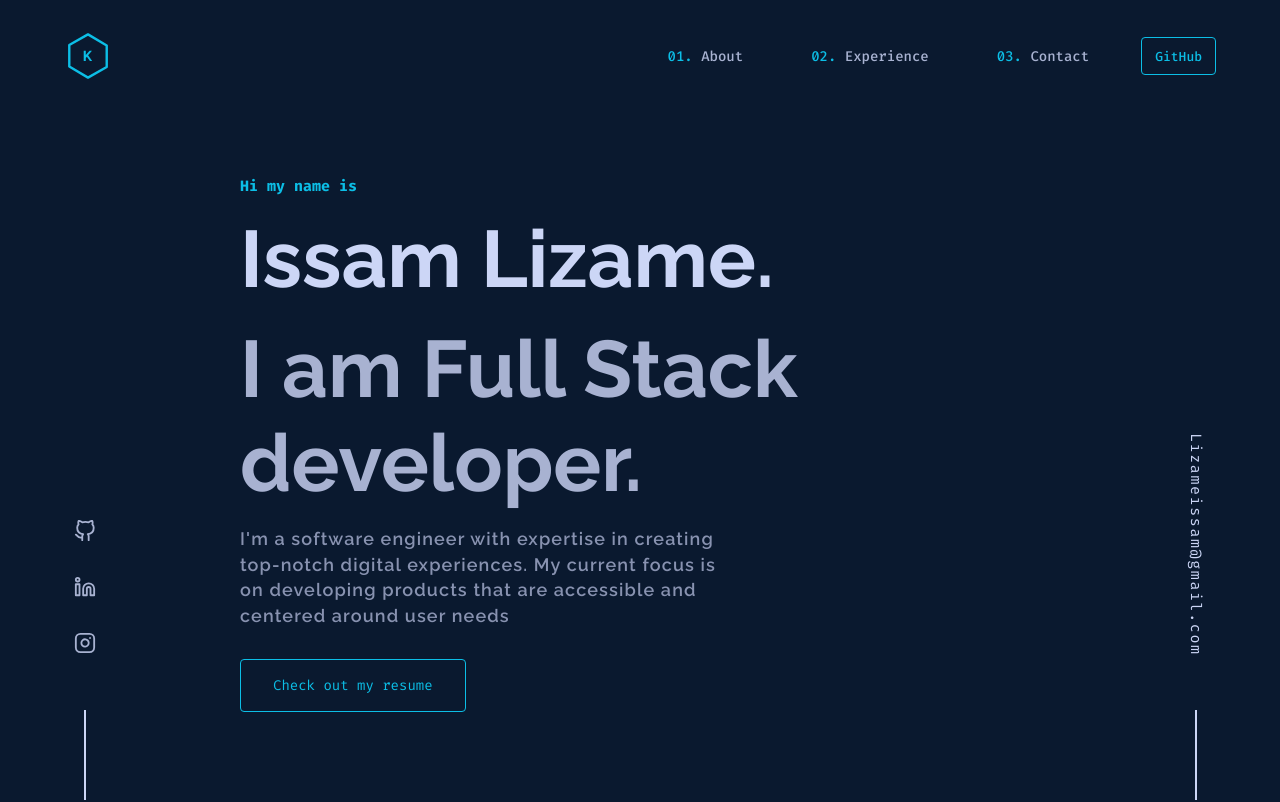
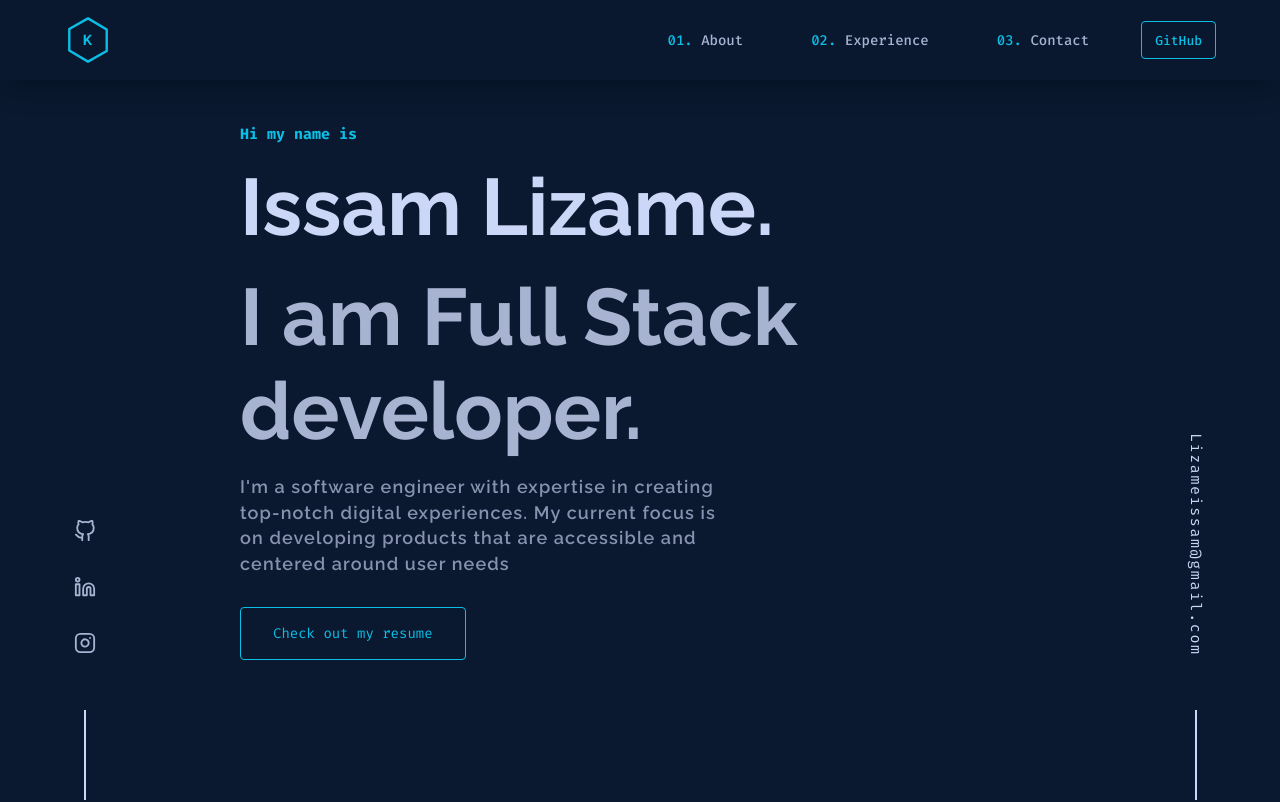
Before and after one commit to Issamssm/Portfolio-Nextjs-V2, a Next.js app: page / in a window 1280 px wide. Shown: the top 802 px of the page. Built offline with nearby package versions, Linux system fonts and the light colour scheme; no server answers.

Commit message:
Update Navbar.tsx

```diff
--- a/src/sections/Navbar.tsx
+++ b/src/sections/Navbar.tsx
@@ -51,7 +51,7 @@ function Navbar() {
 
   return (
     <nav>
-      <div className={`wrapper ${navbarVisible ? "blur-nav" : ""}`}>
+      <div className={"wrapper blur-nav"}>
         <motion.div
           className="brand"
           initial={{ opacity: 0 }}
```
